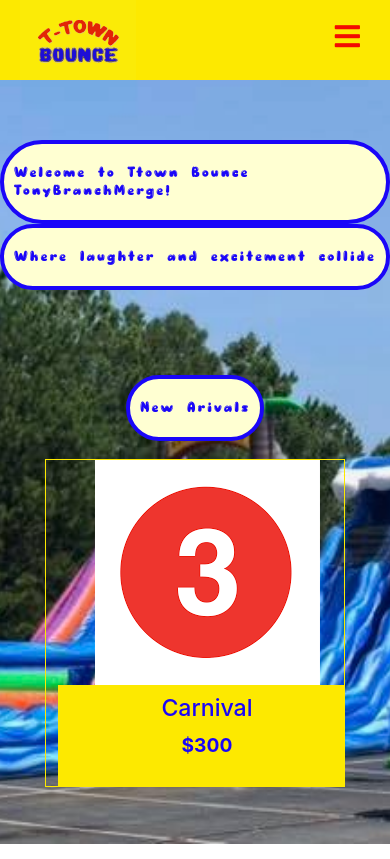
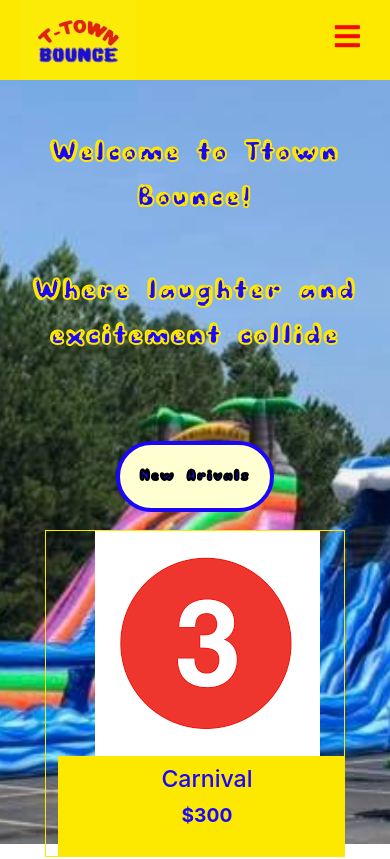
Before and after one commit to ttownbounce/ttownbounce, a React (Create React App) app: page / in a window 390 px wide. Shown: the top 859 px of the page. Built offline with nearby package versions, Linux system fonts and the light colour scheme; a small style sheet from the web is missing.

Commit message:
fonts on home

```diff
--- a/src/components/pages/Fadebackground.js
+++ b/src/components/pages/Fadebackground.js
@@ -1,5 +1,5 @@
 import React, { useEffect, useState } from "react";
-import "./Page.css/Fadebackground.css";
+import "./page.css/Fadebackground.css";
 
 const Fadebackground = () => {
   const [scrollOpacity, setScrollOpacity] = useState(1);
--- a/src/components/pages/HomePage.js
+++ b/src/components/pages/HomePage.js
@@ -1,4 +1,4 @@
-import "./Page.css/HomePage.css";
+import "./page.css/HomePage.css";
 import "../../App.css";
 import React from "react";
 import NRCarousel from "../carouselfolder/NRCarousel";
@@ -11,13 +11,15 @@ import tempCarousel3 from "../../imageicons/tempcarousel/image 3.png";
 function HomePage() {
   return (
     <div className="page">
-      <div className="headerTextContainer">
-        <h1 className="headerText bubbleWhite jumbotron jumbotron-fluid">
-          Welcome to Ttown Bounce TonyBranchMerge!
-        </h1>
-        <h1 className="headerText center bubbleWhite jumbotron jumbotron-fluid">
-          Where laughter and excitement collide
-        </h1>
+      <div className="center">
+        <div className="headerTextContainer">
+          <h1 className="headerText center">
+            Welcome to Ttown Bounce!
+          </h1>
+          <h1 className="headerText center">
+            Where laughter and excitement collide
+          </h1>
+        </div>
       </div>
       <div className="bodyContainer">
         <h1 className="bodyText bubbleWhite">New Arivals</h1>
--- a/src/components/pages/Page.css/HomePage.css
+++ b/src/components/pages/Page.css/HomePage.css
@@ -1,5 +1,4 @@
 .headerText {
-  color: #1a06f8;
   letter-spacing: 2px;
   word-spacing: 5px;
   display: flex;
@@ -9,11 +8,22 @@
   font-weight: bold;
   padding-top: 50px;
   padding-bottom: 50px;
-  border: 4px solid #1a06f8; /* Add the border property to create a thick border */
-  border-radius: 50px; /* Optionally, add border-radius to make the corners rounded */
+
+
+  font-size: 60px; /* Set the font size */
+  font-weight: bold; /* Set the font weight */
+  line-height: 1.5; /* Optional: Adjust line height for better text spacing */
+  padding: 10px 20px; /* Add padding to create space between text and border */
+  display: inline-block; /* Make the bubble take up only as much width as needed */
+  max-width: 100%; /* Allow the bubble to take the full available width when the text wraps */
+  word-wrap: break-word; /* Allow the text to wrap within the bubble */
+  color: #1a06f8;
+  -webkit-text-stroke: 2px #fde900; /* Add an outline around the text characters */
 }
+
+
+
 .bodyText {
-  color: #1a06f8;
   letter-spacing: 2px;
   word-spacing: 5px;
   display: flex;
@@ -23,8 +33,9 @@
   font-weight: bold;
   padding-top: 50px;
   padding-bottom: 50px;
-  border: 4px solid #1a06f8; /* Add the border property to create a thick border */
+  border: 4px solid #1a06f8; /*Add the border property to create a thick border*/
   border-radius: 50px; /* Optionally, add border-radius to make the corners rounded */
+  -webkit-text-stroke: 2px black; /* Add an outline around the text characters */
 }
 
 .headerTextContainer {
@@ -50,13 +61,18 @@
   align-content: center;
 }
 
+
 .bubbleWhite {
   background-color: #ffffd2ff; /* Replace with your desired background color */
   color: #1a06f8; /* Set the text color for better contrast */
   border-radius: 50px; /* Adjust this value to control the roundness of the bubble */
-  padding: 10px 15px; /* Add padding to create the bubble effect */
   font-size: 40px; /* Set the font size */
   font-weight: bold; /* Set the font weight */
+  line-height: 1.5; /* Optional: Adjust line height for better text spacing */
+  padding: 10px 20px; /* Add padding to create space between text and border */
+  display: inline-block; /* Make the bubble take up only as much width as needed */
+  max-width: fit-content; /* Allow the bubble to shrink to fit the content */
+  word-wrap: break-word; /* Allow the text to wrap within the bubble */
 }
 
 .page {
@@ -82,6 +98,11 @@
   padding: 1%;
 }
 
+
+
+
+
+
 @media screen and (max-width: 960px) {
   .mostPopular img {
     flex-basis: 51%;
@@ -89,58 +110,47 @@
   }
 }
 
+
+
+
+
+
+
 @media screen and (max-width: 768px) {
   .bubbleWhite {
-    background-color: #ffffd2ff; /* Replace with your desired background color */
-    color: #1a06f8; /* Set the text color for better contrast */
-    border-radius: 50px; /* Adjust this value to control the roundness of the bubble */
-    padding: 10px 10px; /* Add padding to create the bubble effect */
-    font-size: 15px; /* Set the font size */
-    font-weight: bold; /* Set the font weight */
+    border-radius: 50px;
   }
 
+  .bubbleWhite {
+    font-size: 15px;
+  }
+
+
   .headerText {
-    color: #1a06f8;
     letter-spacing: 2px;
     word-spacing: 5px;
-    display: flex;
-    justify-content: center;
-    align-content: center;
-    font-family: "YourCustomFont", sans-serif;
-    font-weight: bold;
+
     padding-top: 20px;
     padding-bottom: 20px;
-    border: 4px solid #1a06f8; /* Add the border property to create a thick border */
-    border-radius: 50px; /* Optionally, add border-radius to make the corners rounded */
+
+
+    font-size: 30px; /* Set the font size */
   }
 
   .headerTextContainer {
-    display: flex;
-    flex-direction: column;
-    align-items: center;
-    padding-top: 60px;
-    padding-bottom: 60px;
+    padding-top: 30px;
+    padding-bottom: 30px;
+
+    margin-left: 5px;
+    margin-right: 5px;
   }
 
   .bodyText {
-    color: #1a06f8;
-    letter-spacing: 2px;
-    word-spacing: 5px;
-    display: flex;
-    justify-content: center;
-    align-content: center;
-    font-family: "YourCustomFont", sans-serif;
-    font-weight: bold;
     padding-top: 20px;
     padding-bottom: 20px;
-    border: 4px solid #1a06f8; /* Add the border property to create a thick border */
-    border-radius: 50px; /* Optionally, add border-radius to make the corners rounded */
   }
 
   .bodyContainer {
-    display: flex;
-    flex-direction: column;
-    align-items: center;
     padding-top: 25px;
     padding-bottom: 10px;
   }
```
